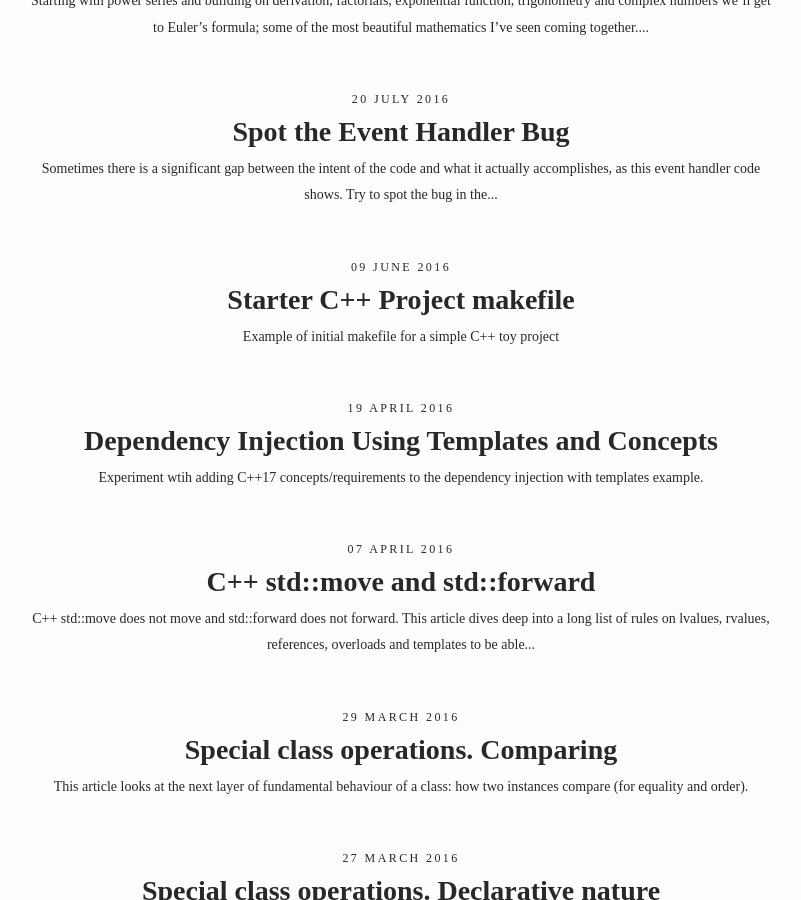
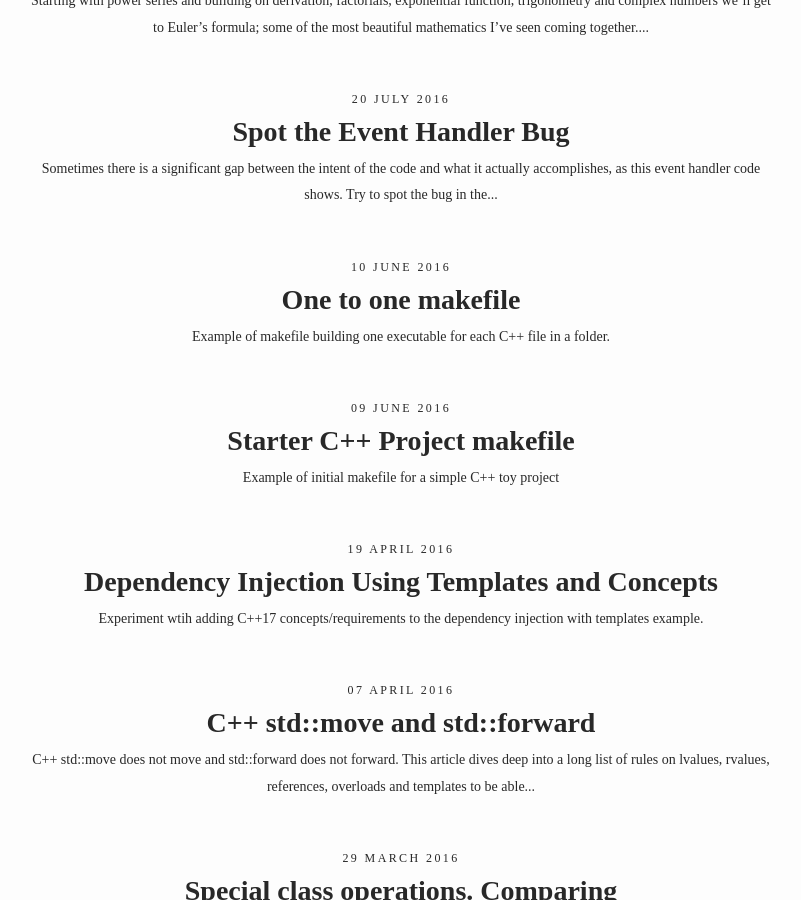
Before and after one commit to bajamircea/bajamircea.github.io, a Jekyll site: the page built from index.html, in a window 1280 px wide and 900 px high, scrolled down 916 px. Shown: the whole window, without its empty margins (239-1040 px from the left). Built offline with Jekyll 4.4.1, drawn with Linux system fonts in a browser that asks for light colours; nearby versions of some CDN libraries; the list of posts is cut into pages by our own code.

Commit message:
One to one makefile

```diff
--- a/_posts/2016-06-09-starter-cpp-program-makefile.markdown
+++ b/_posts/2016-06-09-starter-cpp-program-makefile.markdown
@@ -108,5 +108,7 @@ $(DEP_FILES): $(BUILD_DIR)/%.d: ;
 
 - [http://make.mad-scientist.net/papers/advanced-auto-dependency-generation/][auto-dep]
 
+Also see a ['one exe per source file' makefile][starter-makefile].
 
 [auto-dep]: http://make.mad-scientist.net/papers/advanced-auto-dependency-generation/
+[starter-makefile]:    {% post_url 2016-06-10-one-to-one-makefile %}
--- /dev/null
+++ b/_posts/2016-06-10-one-to-one-makefile.markdown
@@ -0,0 +1,37 @@
+---
+layout: post
+title: 'One to one makefile'
+categories: coding tools
+---
+
+Example of makefile building one executable for each C++ file in a folder.
+
+
+# Introduction
+
+I'm using this makefile to do small compiler or standard library
+experiments. It builds multiple executables, one for each cpp file.
+
+# Sample
+
+{% highlight make %}
+CPP_FILES := $(shell find . -name '*.cpp')
+EXE_FILES := $(CPP_FILES:%.cpp=bin/%)
+
+all: $(EXE_FILES)
+
+bin/%: %.cpp | bin
+	g++ --std=c++14 -Wall -Werror -o $@ $<
+
+bin:
+	mkdir bin
+
+.PHONY: clean
+
+clean:
+	rm -rf bin
+{% endhighlight %}
+
+Also see a [more realistic sample][starter-makefile].
+
+[starter-makefile]:    {% post_url 2016-06-09-starter-cpp-program-makefile %}
```
Also changed, not shown: other parts of _posts/2016-06-09-starter-cpp-program-makefile.markdown (+1 -1 lines), Gemfile.lock.
